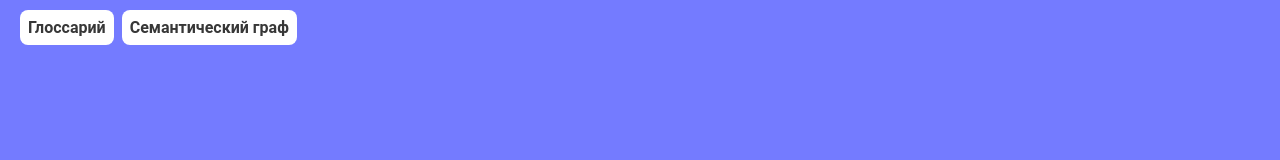
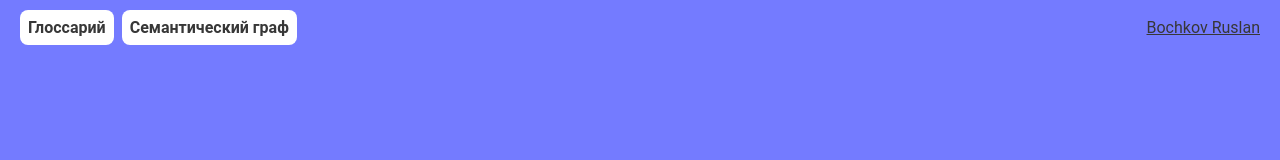
Before and after one commit to skoptenco/glossary-frontend, a React (Vite) app: page / in a window 1280 px wide. Shown: the top 160 px of the page. Built offline with nearby package versions, Linux system fonts and the light colour scheme.

Commit message:
feat: - added link to bio

```diff
--- a/src/widgets/Header/Header.styles.ts
+++ b/src/widgets/Header/Header.styles.ts
@@ -1,4 +1,5 @@
 import styled from "styled-components";
+import {Link} from "react-router-dom";
 
 const HeaderWrapper = styled.div`
     width: 100%;
@@ -17,7 +18,12 @@ const HeaderTabs = styled.div`
     gap: 8px;
 `;
 
+const HeaderAvatarLink = styled(Link)`
+
+`;
+
 export default {
     HeaderTabs,
-    HeaderWrapper
+    HeaderWrapper,
+    HeaderAvatarLink
 };
--- a/src/widgets/Header/Header.tsx
+++ b/src/widgets/Header/Header.tsx
@@ -23,6 +23,7 @@ const Header = () => {
                     Семантический граф
                 </ActiveButton>
             </S.HeaderTabs>
+            <S.HeaderAvatarLink to="https://vk.com/sneckcid">Bochkov Ruslan</S.HeaderAvatarLink>
         </S.HeaderWrapper>
     );
 }
```
